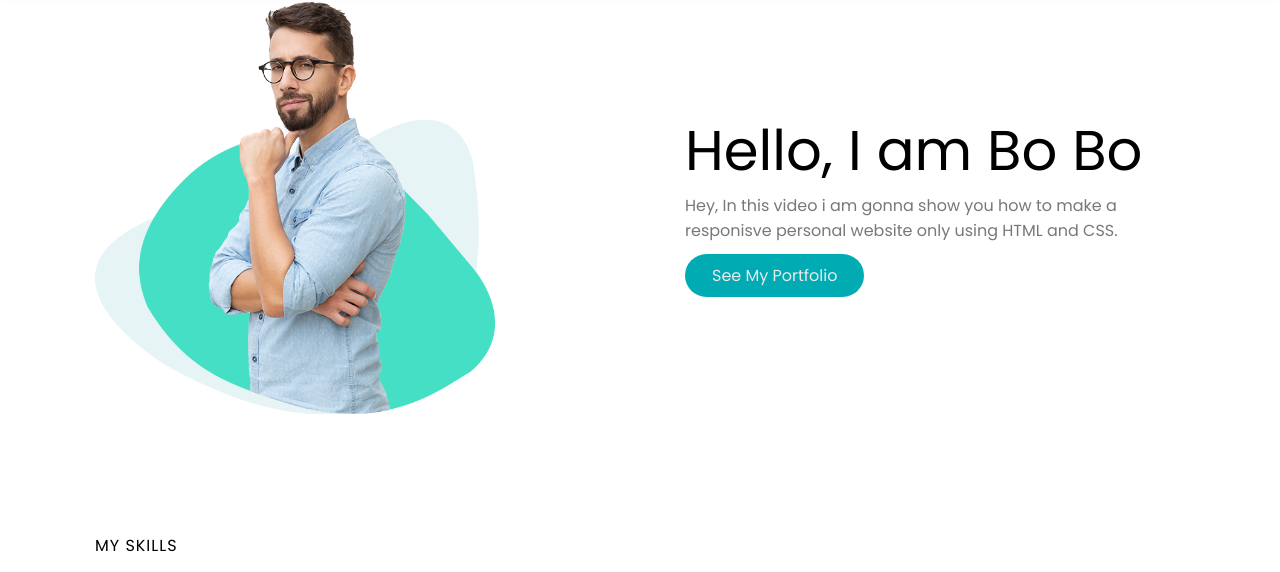
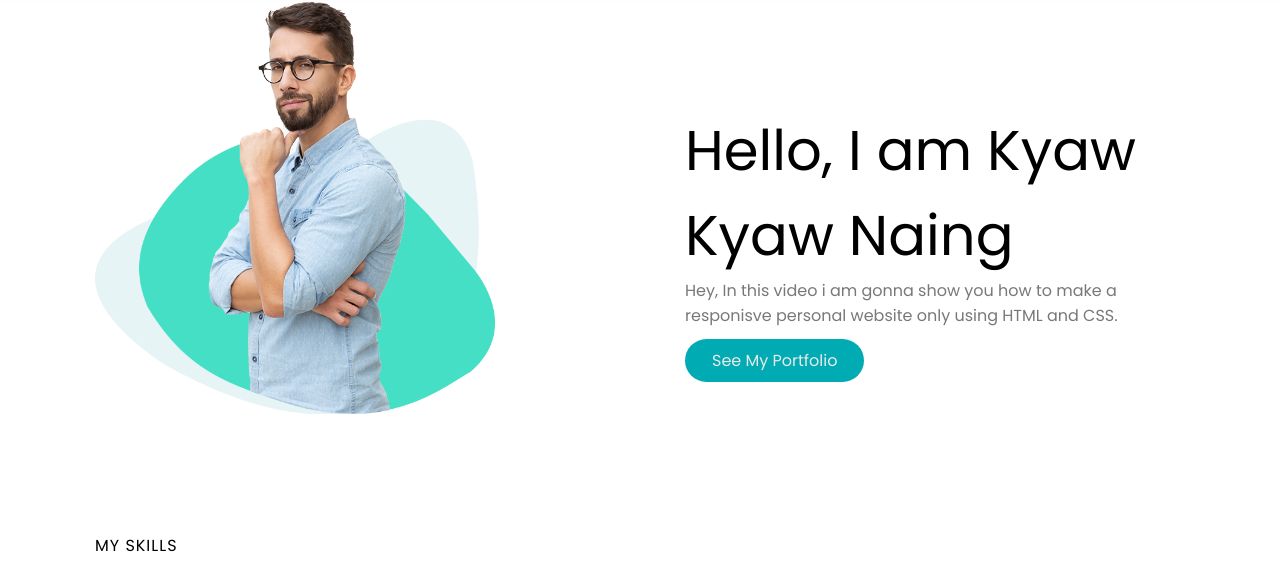
Before and after one commit to kaungpyaeshanBB/Test, a plain HTML site: page index.html in a window 1280 px wide. Shown: the part 92-664 px from the top of the page. Drawn offline with Linux system fonts and the light colour scheme.

Commit message:
Update index.html

```diff
--- a/index.html
+++ b/index.html
@@ -23,7 +23,7 @@
                 <img src="img/photo.png" alt="photo">
             </div>
             <div class="content">
-                <h1>Hello, I am Bo Bo</h1>
+                <h1>Hello, I am Kyaw Kyaw Naing</h1>
                 <p>Hey, In this video i am gonna show you how to make a responisve personal website only using HTML and CSS.</p>
                 <a href="#">See my portfolio</a>
             </div>
```
